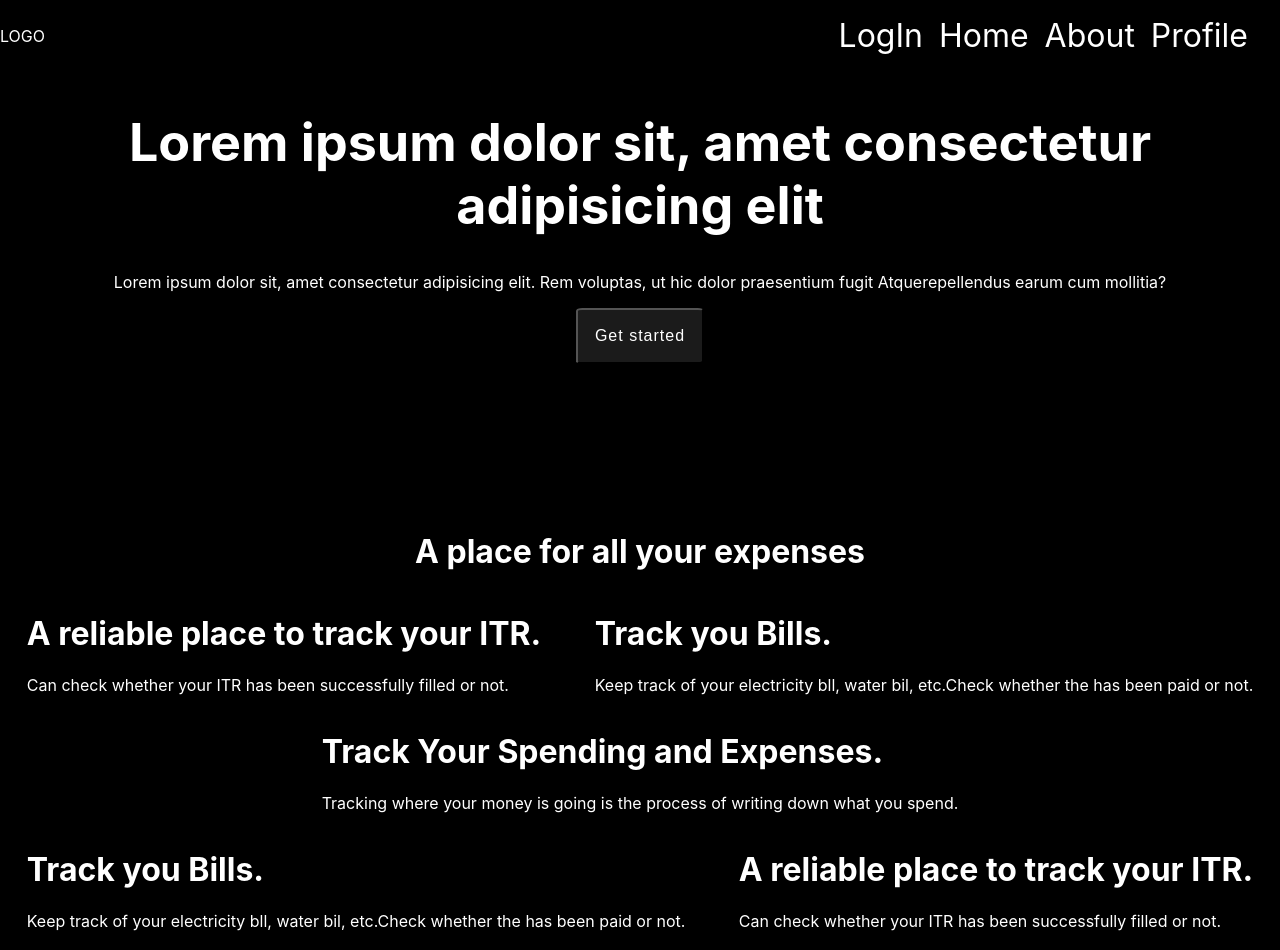
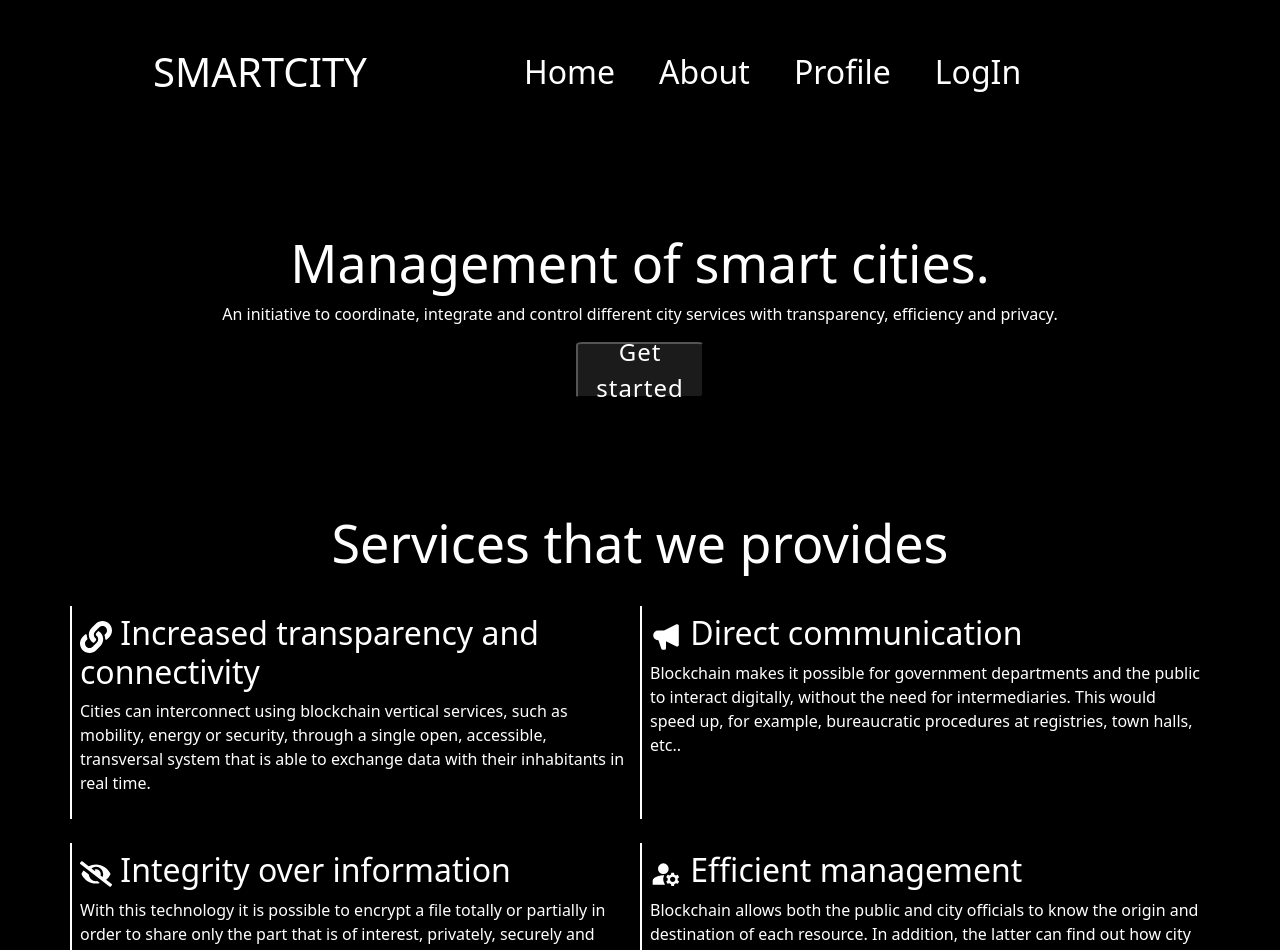
Before and after one commit to MukulDhiman03/smartcity, a React (Create React App) app: page / in a window 1280 px wide. Shown: the top 950 px of the page. Built offline with nearby package versions, Linux system fonts and the light colour scheme.

Commit message:
landing page done

```diff
--- a/package.json
+++ b/package.json
@@ -6,9 +6,12 @@
     "@testing-library/jest-dom": "^5.16.5",
     "@testing-library/react": "^13.4.0",
     "@testing-library/user-event": "^13.5.0",
+    "bootstrap": "^5.2.3",
     "formik": "^2.2.9",
     "react": "^18.2.0",
+    "react-bootstrap": "^2.7.2",
     "react-dom": "^18.2.0",
+    "react-icons": "^4.8.0",
     "react-router-dom": "^6.8.1",
     "react-scripts": "5.0.1",
     "web-vitals": "^2.1.4",
--- a/src/App.css
+++ b/src/App.css
@@ -1,3 +1,4 @@
 *{
   background-color: black;
+  color: white;
 }
--- a/src/components/Articles.js
+++ b/src/components/Articles.js
@@ -1,45 +1,49 @@
 import React from 'react'
 import "../css/Articles.css"
+import { FaLink } from "react-icons/fa";
+import { FaEyeSlash } from "react-icons/fa";
+import { FaRegCheckSquare } from "react-icons/fa";
+import { FaShieldAlt } from "react-icons/fa";
+import { MdManageAccounts } from "react-icons/md";
+import { HiSpeakerphone } from "react-icons/hi";
 const Articles = () => {
     return (
         <div className='container'>
-            <div className='article_heading'>
-                <h1>A place for all your expenses</h1>
+            <div className='row'>
+                <h1 className='article_heading'>Services that we provides</h1>
             </div>
-            <div className='articles'>
-                <div>
-                    <h1>A reliable place to track your ITR.</h1>
-                    <p>Can check whether your ITR has been successfully filled or not.
-                    </p>
+            <div className='row '>
+                <div className='col-6 articles'>
+                    <h2><span><FaLink /></span> Increased transparency and connectivity</h2>
+                    <p>Cities can interconnect using blockchain vertical services, such as mobility, energy or security, through a single open, accessible, transversal system that is able to exchange data with their inhabitants in real time.</p>
                 </div>
-                <div>
-                    <h1>Track you Bills.</h1>
-                    <p>Keep track of  your electricity bll, water bil, etc.Check whether the has been paid or not.
-                    </p>
+                <div className='col-6 articles'>
+                    <h2><span><HiSpeakerphone /></span>  Direct communication</h2>
+                    <p>Blockchain makes it possible for government departments and the public to interact digitally, without the need for intermediaries. This would speed up, for example, bureaucratic procedures at registries, town halls, etc..</p>
                 </div>
-                <div>
-                    <h1>Track Your Spending and Expenses.</h1>
-                    <p>Tracking where your money is going is the process of writing down what you spend.
-                    </p>
+            </div>
+            <div className='row '>
+                <div className='col-6 articles'>
+                    <h2><span><FaEyeSlash /></span> Integrity over information</h2>
+                    <p>With this technology it is possible to encrypt a file totally or partially in order to share only the part that is of interest, privately, securely and without the risk of its being manipulated by a third party.</p>
                 </div>
-                <div>
-                    <h1>Track you Bills.</h1>
-                    <p>Keep track of  your electricity bll, water bil, etc.Check whether the has been paid or not.
-                    </p>
+                <div className='col-6 articles'>
+                    <h2><span><MdManageAccounts /></span>  Efficient management</h2>
+                    <p>Blockchain allows both the public and city officials to know the origin and destination of each resource. In addition, the latter can find out how city services are being used without compromising people's privacy.</p>
                 </div>
-                <div>
-                    <h1>A reliable place to track your ITR.</h1>
-                    <p>Can check whether your ITR has been successfully filled or not.
-                    </p>
+            </div>
+            <div className='row '>
+                <div className='col-6 articles'>
+                    <h2><span><FaShieldAlt /></span> To digitalize ongoing mechanisms</h2>
+                    <p>With this technology it is possible to upgrade the ongoing mechanisms by digitalizing the traditional system , which will make it easily accessible.</p>
                 </div>
-                <div>
-                    <h1>Track you Bills.</h1>
-                    <p>Keep track of  your electricity bll, water bil, etc.Check whether the has been paid or not.
-                    </p>
+                <div className='col-6 articles'>
+                    <h2><span><FaRegCheckSquare /></span>Verify genuineness of ownership.</h2>
+                    <p>Blockchain Provides an easy way to verify the  genuineness of ownership.</p>
                 </div>
             </div>
         </div>
-    )
+    );
 }
 
 export default Articles
--- a/src/components/Header.js
+++ b/src/components/Header.js
@@ -4,17 +4,30 @@ import "../css/Header.css"
 
 const Header = () => {
     return (
-        <nav>
-            <div className='logo'>
-                LOGO
+        <div className='container mt-5'>
+            <div className='row'>
+                <div class="col-4 logo">
+                    <h1>SMARTCITY</h1>
+                </div>
+                <div class="col-6">
+                    <ul>
+                        <li>
+                            <NavLink className="link" to="/">Home</NavLink>
+                        </li>
+                        <li>
+                            <NavLink className="link" to="/about">About</NavLink>
+                        </li>
+                        <li>
+                            <NavLink className="link" to="/profile">Profile</NavLink>
+                        </li>
+                        <li>
+                            <NavLink className="link" to="/login">LogIn</NavLink>
+                        </li>
+                    </ul>
+                </div>
             </div>
-            <ul>
-                <li><NavLink className="nav-link" to="/login">LogIn</NavLink></li>
-                <li><NavLink className="nav-link" to="/">Home</NavLink></li>
-                <li><NavLink className="nav-link" to="/about">About</NavLink></li>
-                <li><NavLink className="nav-link" to="/profile">Profile</NavLink></li>
-            </ul>
-        </nav>
+        </div>
+
     )
 }
 
--- a/src/components/Home.js
+++ b/src/components/Home.js
@@ -1,20 +1,18 @@
 import React from 'react'
 import "../css/Home.css"
 import Articles from './Articles'
-// import gif from "../img/city.mp4"
+import { NavLink } from 'react-router-dom'
 
 const Home = () => {
   return (
     <>
-      <div className='section'>
-        {/* <div className='left'>
-          <video src={gif} />
-        </div> */}
-        <div className='right'>
-          <h1>Lorem ipsum dolor sit, amet consectetur adipisicing elit</h1>
-          <p>Lorem ipsum dolor sit, amet consectetur adipisicing elit. Rem voluptas, ut hic dolor praesentium fugit
-            Atquerepellendus earum cum mollitia?</p>
-          <button>Get started</button>
+      <div className='container section'>
+        <div className='row'>
+          <div className='col-12 right'>
+            <h1>Management of smart cities.</h1>
+            <p>An initiative to coordinate, integrate and control different city services with transparency, efficiency and privacy.</p>
+            <NavLink to="/login" style={{textDecoration: 'none'}}><button className="button">Get started</button></NavLink>
+          </div>
         </div>
       </div>
       <Articles />
--- a/src/components/Login.js
+++ b/src/components/Login.js
@@ -2,7 +2,9 @@ import React from 'react'
 
 const Login = () => {
   return (
-    <div>Login</div>
+    <div className='container login_container'>
+
+    </div>
   )
 }
 
--- a/src/css/Articles.css
+++ b/src/css/Articles.css
@@ -1,15 +1,9 @@
-.container {
-    background-color: black;
-    margin-top: 2vh;
-    color: white;
-}
-
 .article_heading {
     text-align: center;
+    font-size: 6.5vh;
 }
-
-.articles {
-    display: flex;
-    flex-wrap: wrap;
-    justify-content: space-around;
+.articles{
+   margin-top: 3vh;
+    padding: 8px;
+    border-left: 2px solid white;
 }
--- a/src/css/Header.css
+++ b/src/css/Header.css
@@ -1,17 +1,12 @@
-nav {
-    display: flex;
-    /* border: 2px solid black; */
-    justify-content: space-between;
-    align-items: center;
-    background-color: black;
-    color: white;
+
+
+.logo {
+    text-align: center;
 }
 
 ul {
-    margin-right: 4vh;
     list-style: none;
     display: flex;
-    /* border: 2px solid red; */
 }
 
 ul li {
@@ -19,13 +14,15 @@ ul li {
     font-size: 4vh;
 }
 
-.nav-link {
+.link{
     text-decoration: none;
     color: white;
+    padding: 14px;
+    background-color: black;
 }
 
-.nav-link:hover {
+.link:hover {
     background-color: white;
     color: black;
-    border-radius: 10px;
+    border-radius: 25px;
 }
--- a/src/css/Home.css
+++ b/src/css/Home.css
@@ -1,28 +1,13 @@
 .section {
-    /* display: flex;
-    justify-content: space-evenly; */
-    /* border: 2px solid black; */
-    background-color: black;
-    color: white;
-    height: 50vh;
+    height: 40vh;
+    margin-top: 10vh;
 }
 
-/* .left {
+.right {
     margin-top: 5vh;
-    width: 40vw;
-    height: 50vh;
-} */
-/*
-.left video {
-    height: 50vh;
-    width: 50vw;
-} */
+    height: 30vh;
+}
 
-.right {
-    /* border: 2px solid red; */
-    margin-top: 5vh;
-    height: 50vh;
-}
 
 .right h1 {
     text-align: center;
@@ -33,7 +18,7 @@
     text-align: center;
 }
 
-.right button {
+.button {
     display: flex;
     justify-content: center;
     align-items: center;
@@ -41,14 +26,15 @@
     background-color: #1b1b1b;
     height: 7vh;
     width: 10vw;
-    font-size: 1rem;
+    font-size: 1.5rem;
     font-weight: 500;
     margin: auto;
     letter-spacing: 1px;
     border-radius: 5%;
+
 }
 
-.right button:hover {
+.button:hover {
     color: #1b1b1b;
     background-color: white;
     transform: scale(1.1);
```
Also changed, not shown: src/App.js (+6 -4 lines), 1 other file (tests, documents, lock files or other folders).
